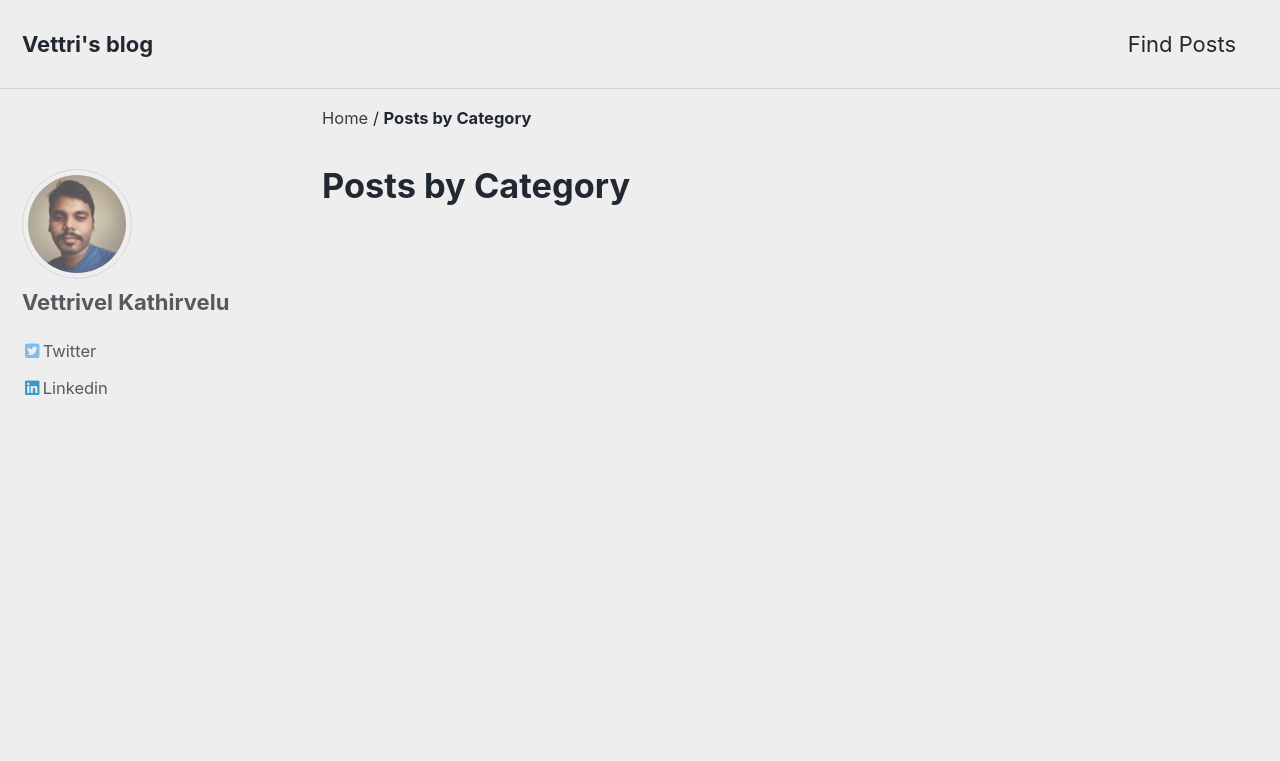
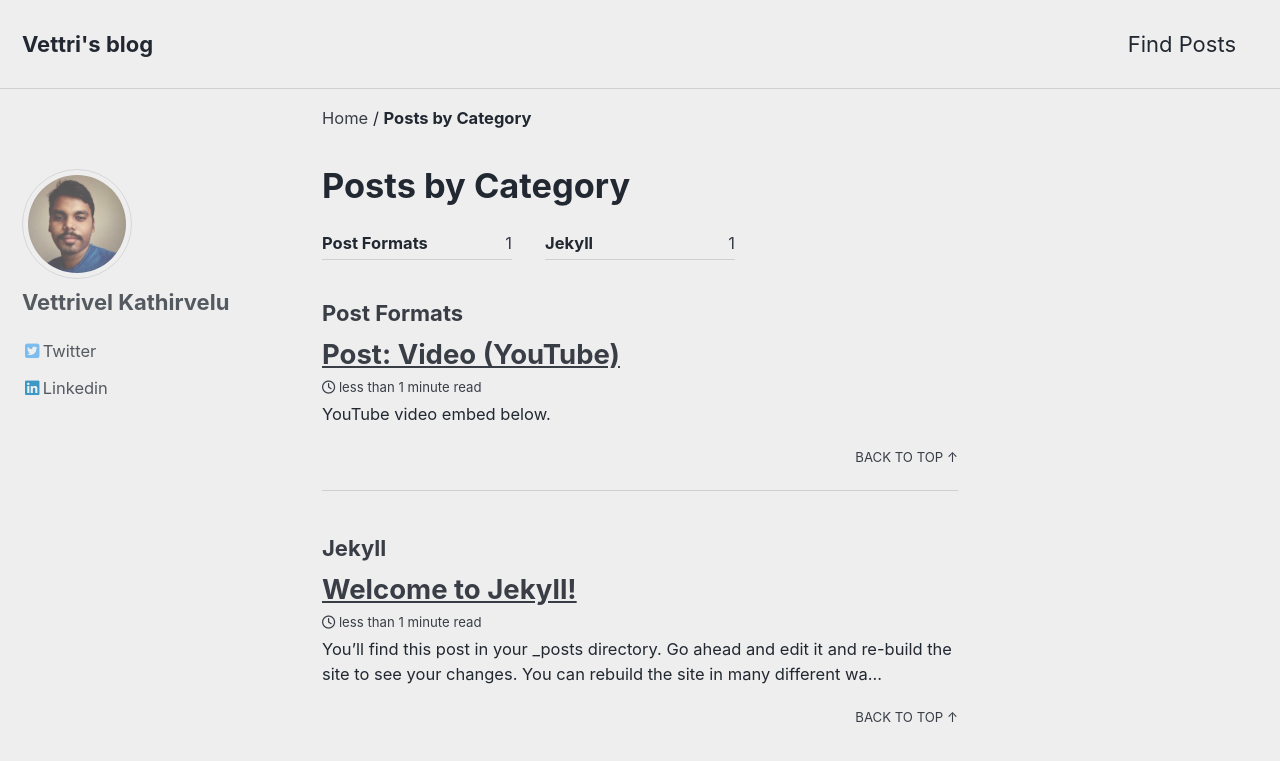
Before and after one commit to vettrivel18/vettrivel18.github.io, a Jekyll site: the page built from _pages/category-archive.md, in a window 1280 px wide and 900 px high. Shown: the top 761 px of the window. Built offline with Jekyll 4.4.1, drawn with Linux system fonts in a browser that asks for light colours; cached includes are drawn as plain includes; nearby versions of some CDN libraries.

Commit message:
update with sample posts

````diff
--- /dev/null
+++ b/_posts/2010-06-02-post-video-youtube.md
@@ -0,0 +1,11 @@
+---
+title: "Post: Video (YouTube)"
+categories:
+  - Post Formats
+tags:
+  - Post Formats
+---
+
+YouTube video embed below.
+
+<iframe width="640" height="360" src="https://www.youtube-nocookie.com/embed/l2Of1-d5E5o?controls=0&amp;showinfo=0" frameborder="0" allowfullscreen></iframe>
--- /dev/null
+++ b/_posts/2016-02-24-welcome-to-jekyll.md
@@ -0,0 +1,29 @@
+---
+title:  "Welcome to Jekyll!"
+header:
+  teaser: "/assets/images/500x300.png"
+categories:
+  - Jekyll
+tags:
+  - update
+---
+
+You'll find this post in your `_posts` directory. Go ahead and edit it and re-build the site to see your changes. You can rebuild the site in many different ways, but the most common way is to run `jekyll serve`, which launches a web server and auto-regenerates your site when a file is updated.
+
+To add new posts, simply add a file in the `_posts` directory that follows the convention `YYYY-MM-DD-name-of-post.ext` and includes the necessary front matter. Take a look at the source for this post to get an idea about how it works.
+
+Jekyll also offers powerful support for code snippets:
+
+```ruby
+def print_hi(name)
+  puts "Hi, #{name}"
+end
+print_hi('Tom')
+#=> prints 'Hi, Tom' to STDOUT.
+```
+
+Check out the [Jekyll docs][jekyll-docs] for more info on how to get the most out of Jekyll. File all bugs/feature requests at [Jekyll's GitHub repo][jekyll-gh]. If you have questions, you can ask them on [Jekyll Talk][jekyll-talk].
+
+[jekyll-docs]: http://jekyllrb.com/docs/home
+[jekyll-gh]:   https://github.com/jekyll/jekyll
+[jekyll-talk]: https://talk.jekyllrb.com/
--- a/_sass/minimal-mistakes/_print.scss
+++ b/_sass/minimal-mistakes/_print.scss
@@ -246,7 +246,7 @@
   .nav__list,
   .sidebar,
   .adsbygoogle {
-    display: none !important;
-    height: 1px !important;
+    display: block !important;
+    height: 5em !important;
   }
 }
````
Also changed, not shown: _posts/2013-08-16-markup-syntax-highlighting.md (added, +127 -0 lines), assets/images/500x300.png (added), assets/images/markup-syntax-highlighting-teaser.jpg (added).
